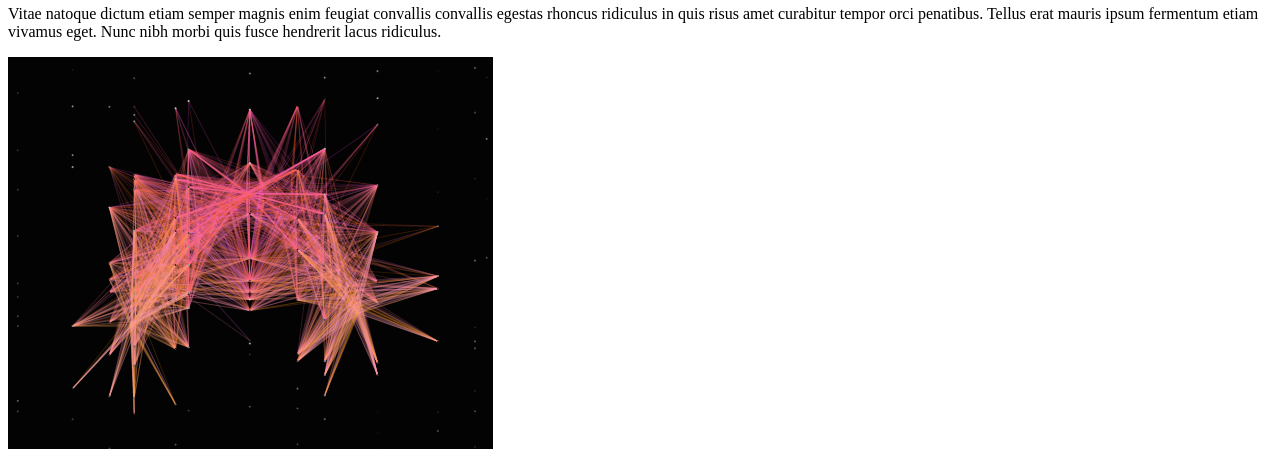
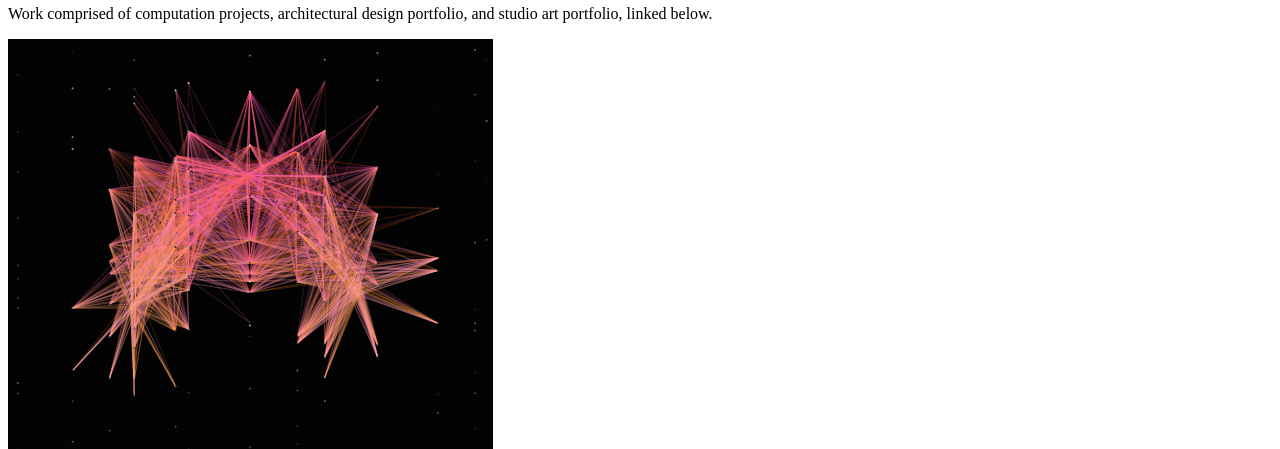
Before and after one commit to mengchen1113/mengchen1113.github.io, a plain HTML site: page index.html in a window 1280 px wide. Shown: the part 631-1080 px from the top of the page. Drawn offline with Linux system fonts and the light colour scheme; a script that the page names is missing.

Commit message:
Finish for now

```diff
--- a/index.html
+++ b/index.html
@@ -108,10 +108,7 @@
 								<h2>Portfolio</h2>
 							</header>
 
-							<p>Vitae natoque dictum etiam semper magnis enim feugiat convallis convallis
-							egestas rhoncus ridiculus in quis risus amet curabitur tempor orci penatibus.
-							Tellus erat mauris ipsum fermentum etiam vivamus eget. Nunc nibh morbi quis
-							fusce hendrerit lacus ridiculus.</p>
+							<p>Work comprised of computation projects, architectural design portfolio, and studio art portfolio, linked below.</p>
 
 							<div class="row">
 								<div class="4u">
@@ -153,7 +150,7 @@
 
 							<a href="#" class="image featured"><img src="images/pic08.jpg" alt="" /></a>
 
-							<p>Spent time doing private equity investing at Partners Capital and at Morgan Stanley.  Lived under a desk in architecture studio at MIT while studying applied math as undergraduate at Harvard.  Fluent in 3 out of 5 UN languages (working on French).  Recently ran the Philadelphia marathon, but generally spend time training with Harvard Wushu.  Ultimate goal is to attain ironman #status - work in progress.</p>
+							<p>Spent time doing private equity investing at Partners Capital and at Morgan Stanley.  Lived under a desk in architecture studio at MIT while studying applied math as undergraduate at Harvard.  Recently ran the Philadelphia marathon, but generally spend time training with Harvard Wushu.  Fluent in 3 / 5 UN languages and working on fourth.  Ultimate goal is to attain ironman #status internationally - work in progress.</p>
 
 						</div>
 					</section>
```
